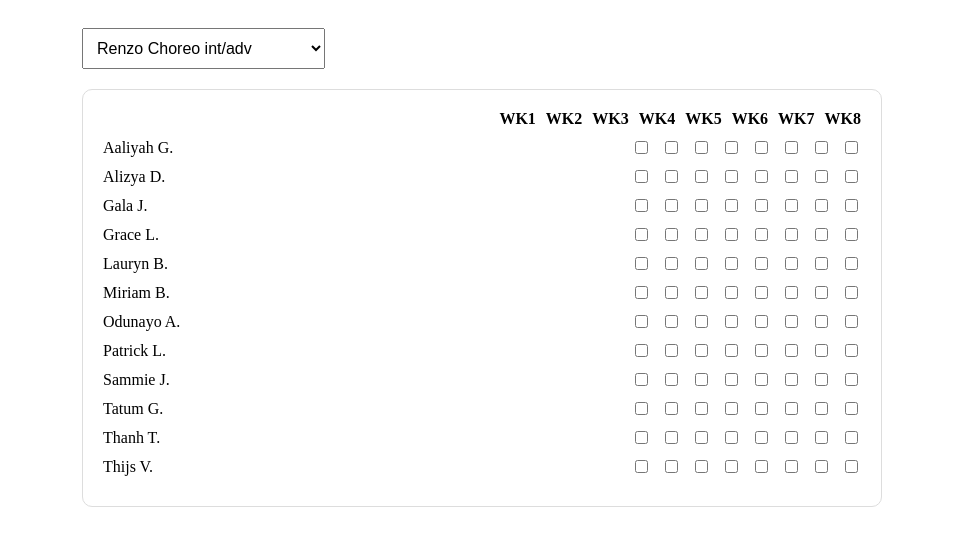
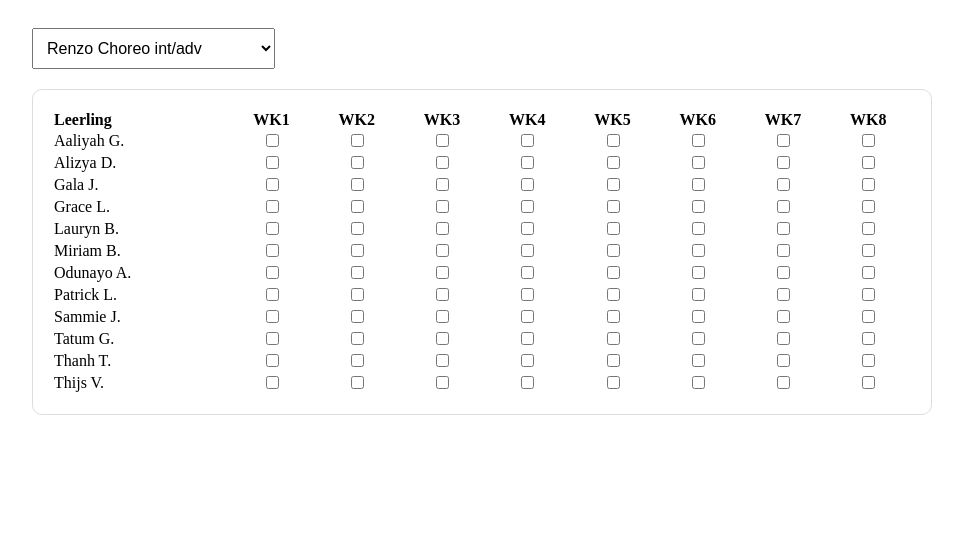
Before and after one commit to JulianW1113/presentie-3, a React (Vite) app: page / in a window 1280 px wide. Shown: the top 546 px of the page, without its empty margins (158-1121 px from the left). Built offline with nearby package versions, Linux system fonts and the light colour scheme.

Commit message:
Update App.jsx

```diff
--- a/src/App.jsx
+++ b/src/App.jsx
@@ -39,7 +39,7 @@ export default function App() {
   };
 
   return (
-    <div style={{ padding: 20, maxWidth: 800, margin: '0 auto' }}>
+    <div style={{ padding: 20, maxWidth: 900, margin: '0 auto' }}>
       <select
         value={selectedCourse}
         onChange={(e) => setSelectedCourse(e.target.value)}
@@ -53,38 +53,32 @@ export default function App() {
       </select>
 
       <div style={{ border: '1px solid #ddd', padding: 20, borderRadius: 10 }}>
-        <div style={{ display: 'flex', justifyContent: 'space-between', alignItems: 'center', marginBottom: 10 }}>
-          <span style={{ width: '150px' }}></span>
-          <div style={{ display: 'flex', gap: 10 }}>
+        <table style={{ width: '100%', borderCollapse: 'collapse' }}>
+          <thead>
+            <tr>
+              <th style={{ textAlign: 'left' }}>Leerling</th>
               {[...Array(8)].map((_, i) => (
-              <span key={`label-${i}`} style={{ fontWeight: 'bold' }}>{`WK${i + 1}`}</span>
+                <th key={`wk-label-${i}`} style={{ textAlign: 'center' }}>{`WK${i + 1}`}</th>
               ))}
-          </div>
-        </div>
-
+            </tr>
+          </thead>
+          <tbody>
             {data[selectedCourse].map((student) => (
-          <div
-            key={student}
-            style={{
-              display: 'flex',
-              justifyContent: 'space-between',
-              alignItems: 'center',
-              marginBottom: 10
-            }}
-          >
-            <span style={{ width: '150px' }}>{student}</span>
-            <div style={{ display: 'flex', gap: 10 }}>
+              <tr key={student}>
+                <td>{student}</td>
                 {[...Array(8)].map((_, i) => (
+                  <td key={i} style={{ textAlign: 'center' }}>
                     <input
-                  key={i}
                       type="checkbox"
                       checked={presence[student]?.[`WK${i + 1}`] || false}
                       onChange={() => togglePresence(student, `WK${i + 1}`)}
                     />
+                  </td>
                 ))}
-            </div>
-          </div>
+              </tr>
             ))}
+          </tbody>
+        </table>
       </div>
     </div>
   );
```
Lines whose indentation alone changed are shown as unchanged.
